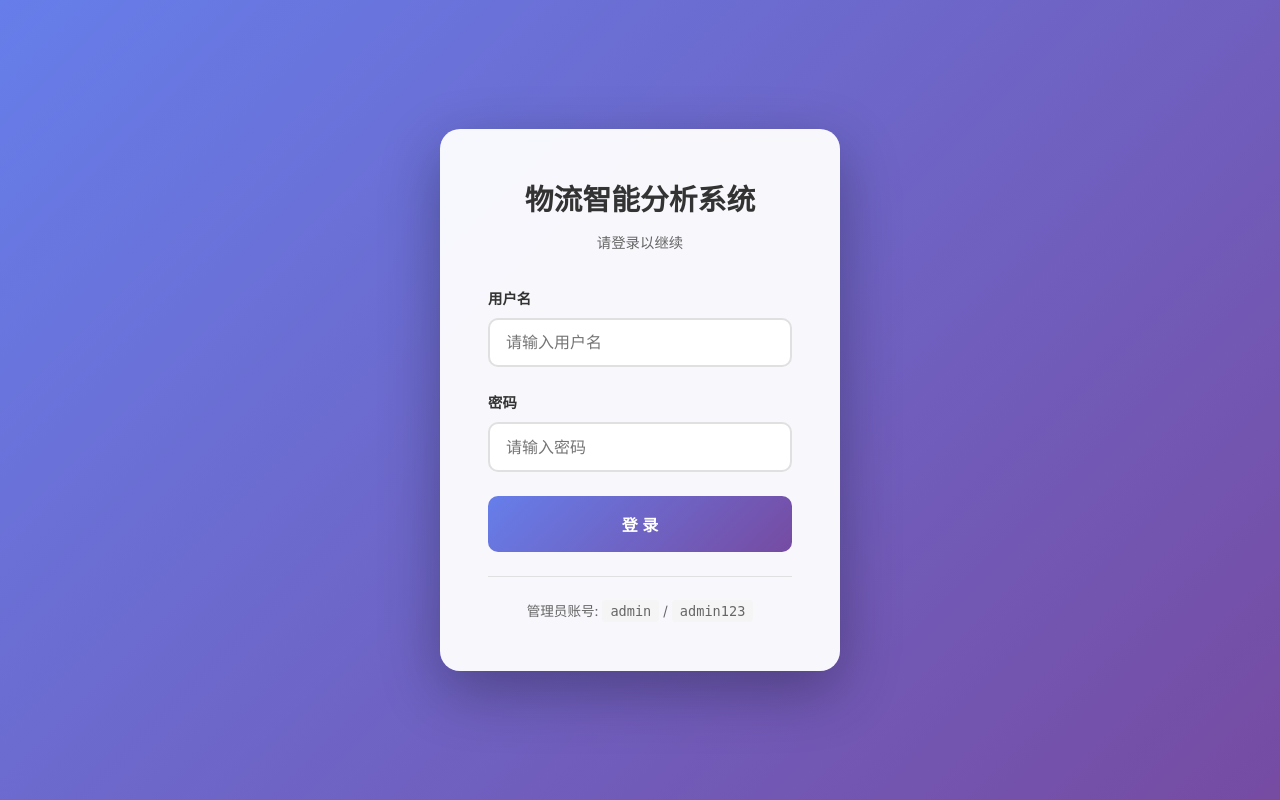
After one commit to ParcyChiang/py-agent, a Flask app: page /login in a window 1280 px wide. The commit adds this page. Run offline with Flask 3, Linux system fonts and the light colour scheme.

Commit message:
feat: 登录系统雏形

```diff
--- a/app.py
+++ b/app.py
@@ -7,7 +7,7 @@ import sys
 import io
 import contextlib
 import traceback
-from flask import Flask, render_template, request, jsonify
+from flask import Flask, render_template, request, jsonify, redirect, url_for, session
 
 # 直接从models模块导入创建函数和类
 from models import create_data_manager, create_model_handler
@@ -16,6 +16,7 @@ from collections import Counter, defaultdict
 from datetime import datetime, date, timedelta
 
 app = Flask(__name__)
+app.secret_key = os.getenv('SECRET_KEY', 'your-secret-key-change-in-production')
 app.config['MAX_CONTENT_LENGTH'] = 16 * 1024 * 1024  # 16MB限制
 
 # 使用工厂函数创建实例
@@ -26,7 +27,75 @@ model_handler = create_model_handler()
 @app.route('/')
 def index():
     """主页面"""
+    if 'user_id' not in session:
+        return redirect(url_for('login'))
     return render_template('index.html')
+
+@app.route('/login', methods=['GET', 'POST'])
+def login():
+    """登录页面"""
+    if request.method == 'POST':
+        username = request.form.get('username', '').strip()
+        password = request.form.get('password', '')
+
+        if not username or not password:
+            return render_template('login.html', error='请输入用户名和密码')
+
+        success, user = data_manager.verify_user(username, password)
+        if success:
+            session['user_id'] = user['id']
+            session['username'] = user['username']
+            session['role'] = user['role']
+            return redirect(url_for('index'))
+        else:
+            return render_template('login.html', error='用户名或密码错误')
+
+    return render_template('login.html')
+
+@app.route('/logout')
+def logout():
+    """登出"""
+    session.clear()
+    return redirect(url_for('login'))
+
+@app.route('/api/login', methods=['POST'])
+def api_login():
+    """API登录接口"""
+    data = request.get_json()
+    username = data.get('username', '').strip()
+    password = data.get('password', '')
+
+    if not username or not password:
+        return jsonify({'success': False, 'message': '请输入用户名和密码'})
+
+    success, user = data_manager.verify_user(username, password)
+    if success:
+        session['user_id'] = user['id']
+        session['username'] = user['username']
+        session['role'] = user['role']
+        return jsonify({'success': True, 'message': '登录成功', 'username': user['username'], 'role': user['role']})
+    else:
+        return jsonify({'success': False, 'message': '用户名或密码错误'})
+
+@app.route('/api/logout', methods=['POST'])
+def api_logout():
+    """API登出接口"""
+    session.clear()
+    return jsonify({'success': True, 'message': '已登出'})
+
+@app.route('/api/current_user')
+def api_current_user():
+    """获取当前登录用户"""
+    if 'user_id' in session:
+        return jsonify({
+            'success': True,
+            'user': {
+                'id': session['user_id'],
+                'username': session['username'],
+                'role': session['role']
+            }
+        })
+    return jsonify({'success': False, 'message': '未登录'})
 
 @app.route('/page/upload')
 def page_upload():
--- a/static/style.css
+++ b/static/style.css
@@ -88,6 +88,23 @@ header p {
 
 .nav a.secondary {
     background: var(--secondary-color);
+}
+
+.nav .user-info {
+    padding: 10px 14px;
+    color: rgba(255, 255, 255, 0.9);
+    border-radius: var(--border-radius-sm);
+    font-weight: 500;
+    background: linear-gradient(135deg,
+        rgba(60, 90, 160, 0.5) 0%,
+        rgba(40, 70, 130, 0.5) 100%
+    );
+    backdrop-filter: blur(10px);
+    -webkit-backdrop-filter: blur(10px);
+    border: 1px solid rgba(100, 140, 220, 0.4);
+    box-shadow:
+        0 4px 15px rgba(0, 0, 0, 0.2),
+        inset 0 1px 0 rgba(255, 255, 255, 0.15);
 }
 
 /* 主要内容区域 */
--- /dev/null
+++ b/templates/login.html
@@ -0,0 +1,141 @@
+<!DOCTYPE html>
+<html lang="zh-CN">
+<head>
+    <meta charset="UTF-8">
+    <meta name="viewport" content="width=device-width, initial-scale=1.0">
+    <title>登录 - 物流智能分析系统</title>
+    <link rel="stylesheet" href="{{ url_for('static', filename='style.css') }}">
+    <link rel="preconnect" href="https://fonts.googleapis.com">
+    <link rel="preconnect" href="https://fonts.gstatic.com" crossorigin>
+    <link href="https://fonts.googleapis.com/css2?family=Inter:wght@400;600;700&display=swap" rel="stylesheet">
+    <style>
+        * {
+            margin: 0;
+            padding: 0;
+            box-sizing: border-box;
+        }
+        body {
+            min-height: 100vh;
+            display: flex;
+            align-items: center;
+            justify-content: center;
+            background: linear-gradient(135deg, #667eea 0%, #764ba2 100%);
+            font-family: 'Inter', sans-serif;
+        }
+        .login-container {
+            background: rgba(255, 255, 255, 0.95);
+            padding: 3rem;
+            border-radius: 20px;
+            box-shadow: 0 20px 60px rgba(0, 0, 0, 0.3);
+            width: 100%;
+            max-width: 400px;
+        }
+        .login-header {
+            text-align: center;
+            margin-bottom: 2rem;
+        }
+        .login-header h1 {
+            font-size: 1.8rem;
+            color: #333;
+            margin-bottom: 0.5rem;
+        }
+        .login-header p {
+            color: #666;
+            font-size: 0.9rem;
+        }
+        .form-group {
+            margin-bottom: 1.5rem;
+        }
+        .form-group label {
+            display: block;
+            margin-bottom: 0.5rem;
+            color: #333;
+            font-weight: 600;
+            font-size: 0.9rem;
+        }
+        .form-group input {
+            width: 100%;
+            padding: 0.8rem 1rem;
+            border: 2px solid #e0e0e0;
+            border-radius: 10px;
+            font-size: 1rem;
+            transition: border-color 0.3s;
+            font-family: inherit;
+        }
+        .form-group input:focus {
+            outline: none;
+            border-color: #667eea;
+        }
+        .error-message {
+            background: #fee;
+            color: #c33;
+            padding: 0.8rem;
+            border-radius: 8px;
+            margin-bottom: 1rem;
+            font-size: 0.9rem;
+            text-align: center;
+        }
+        .btn-login {
+            width: 100%;
+            padding: 1rem;
+            background: linear-gradient(135deg, #667eea 0%, #764ba2 100%);
+            color: white;
+            border: none;
+            border-radius: 10px;
+            font-size: 1rem;
+            font-weight: 600;
+            cursor: pointer;
+            transition: transform 0.2s, box-shadow 0.2s;
+        }
+        .btn-login:hover {
+            transform: translateY(-2px);
+            box-shadow: 0 5px 20px rgba(102, 126, 234, 0.4);
+        }
+        .btn-login:active {
+            transform: translateY(0);
+        }
+        .admin-hint {
+            margin-top: 1.5rem;
+            padding-top: 1.5rem;
+            border-top: 1px solid #e0e0e0;
+            text-align: center;
+            font-size: 0.85rem;
+            color: #666;
+        }
+        .admin-hint code {
+            background: #f5f5f5;
+            padding: 0.2rem 0.5rem;
+            border-radius: 4px;
+            font-family: monospace;
+        }
+    </style>
+</head>
+<body>
+    <div class="login-container">
+        <div class="login-header">
+            <h1>物流智能分析系统</h1>
+            <p>请登录以继续</p>
+        </div>
+
+        {% if error %}
+        <div class="error-message">{{ error }}</div>
+        {% endif %}
+
+        <form method="POST" action="/login">
+            <div class="form-group">
+                <label for="username">用户名</label>
+                <input type="text" id="username" name="username" placeholder="请输入用户名" required autocomplete="username">
+            </div>
+            <div class="form-group">
+                <label for="password">密码</label>
+                <input type="password" id="password" name="password" placeholder="请输入密码" required autocomplete="current-password">
+            </div>
+            <button type="submit" class="btn-login">登 录</button>
+        </form>
+
+        <div class="admin-hint">
+            管理员账号: <code>admin</code> / <code>admin123</code>
+        </div>
+    </div>
+</body>
+</html>
```
Also changed, not shown: models/__init__.py (+110 -1 lines), templates/index.html (+16 -2 lines).
